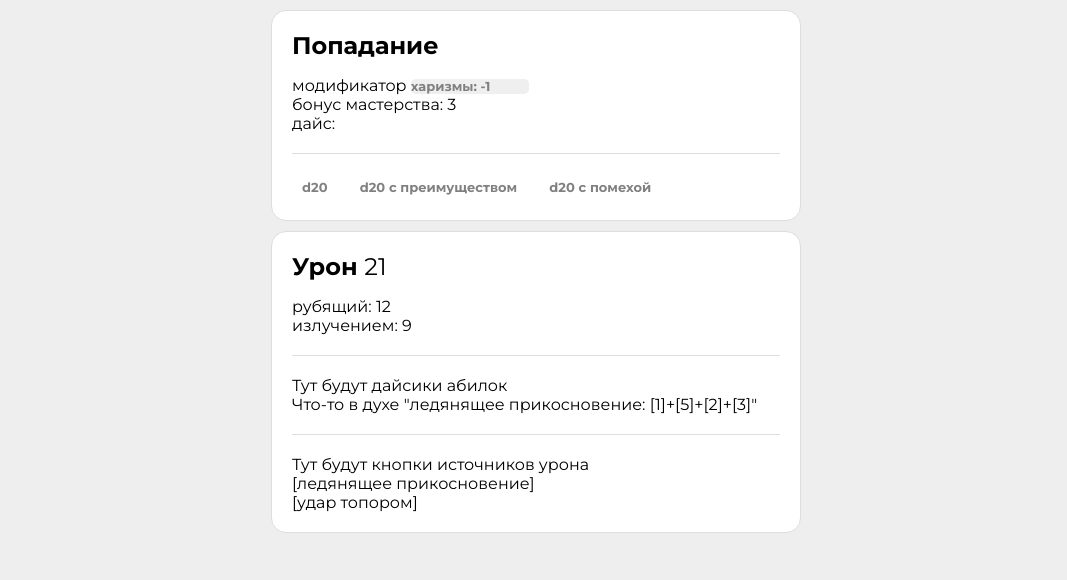
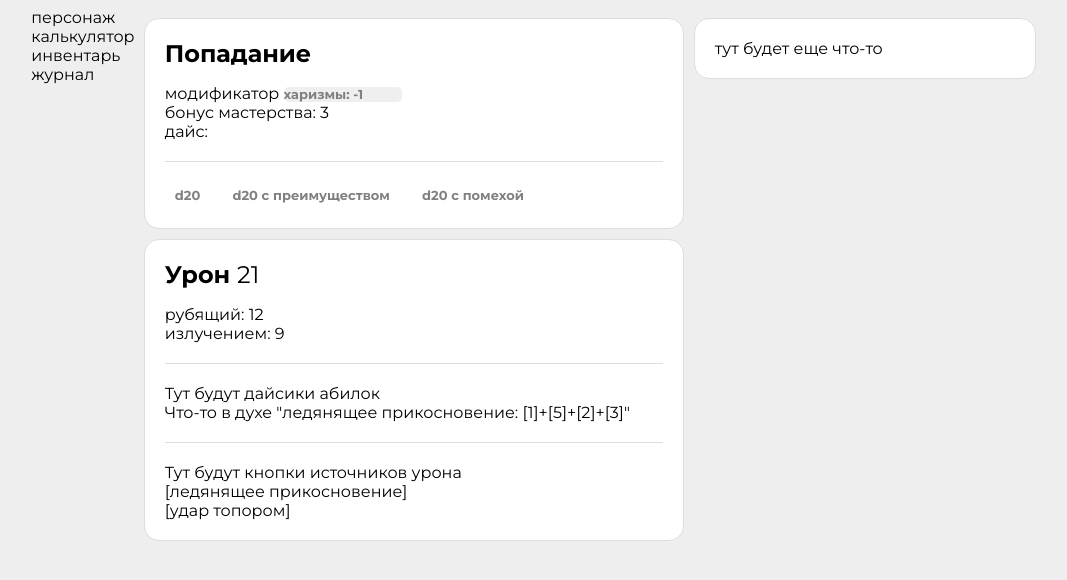
Before and after one commit to makarychevDN/dnd-calculator-web-page, a plain HTML site: page main page.html in a window 1280 px wide. Shown: the whole page, without its empty margins (104-1171 px from the left). Drawn offline with Linux system fonts and the light colour scheme.

Commit message:
now it has 3 content columns

```diff
--- a/main page.html
+++ b/main page.html
@@ -19,7 +19,15 @@
         <script type = "text/javascript" src="Controllers/dataLoader.js"></script>
     </head>
 
-    <body class="global-background-color limited-content">
+    <body class="global-background-color">
+        <div class="centered-page">
+            <div class="column-block">
+                <div>персонаж</div>
+                <div>калькулятор</div>
+                <div>инвентарь</div>
+                <div>журнал</div>
+            </div>
+            <div class="column-block middle-column-fixed-width">
                 <div class="group-layout">
                     <div style="font-size: x-large;">
                         <b>Попадание </b>
@@ -57,5 +65,9 @@
                     <div>[ледянящее прикосновение]</div>
                     <div>[удар топором]</div>
                 </div>
+            </div><div class="column-block group-layout right-column-fixed-width">
+                <div>тут будет еще что-то</div>
+            </div>
+        </div>
     </body>
 </html>
--- a/styles.css
+++ b/styles.css
@@ -36,6 +36,12 @@
   transform: scale(1.2, 1.2);
 }
 
+.column-block {
+  display: inline-block;
+  vertical-align: top;
+  list-style: none;
+}
+
 .falling-dice{
   opacity: 0;
   animation: falling-dice-animation 0.15s linear forwards;
@@ -59,7 +65,10 @@
   border-width: thin;
   border-style:solid;
   border-radius: 15px;
-  margin: 10;
+  margin-top: 10;
+  margin-bottom: 10;
+  margin-left: 5;
+  margin-right: 5;
   padding: 20;
 }
 
@@ -75,8 +84,21 @@ hr {
   background-color: #eee;
 }
 
-.limited-content{
-  max-width: 550px;
+.middle-column-fixed-width{
+  min-width: 550px;
+}
+
+.right-column-fixed-width{
+  min-width: 300px;
+}
+
+.centered-page{
+  width: fit-content;
+  margin: auto;
+}
+
+.margin-auto{
+  align-items: center;
   margin: auto;
 }
 
```
Lines whose indentation alone changed are shown as unchanged.
